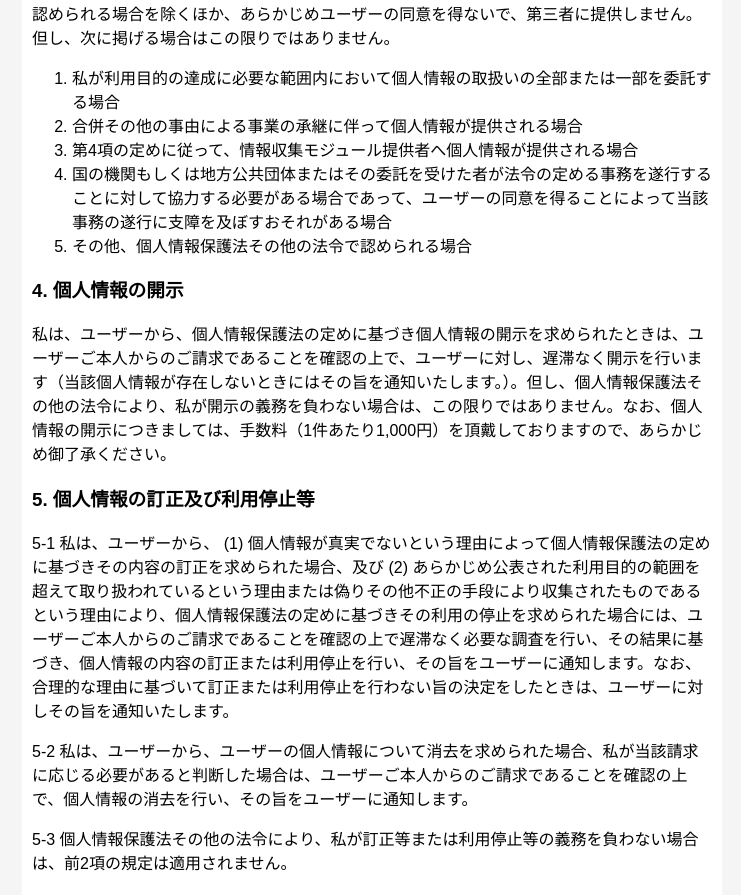
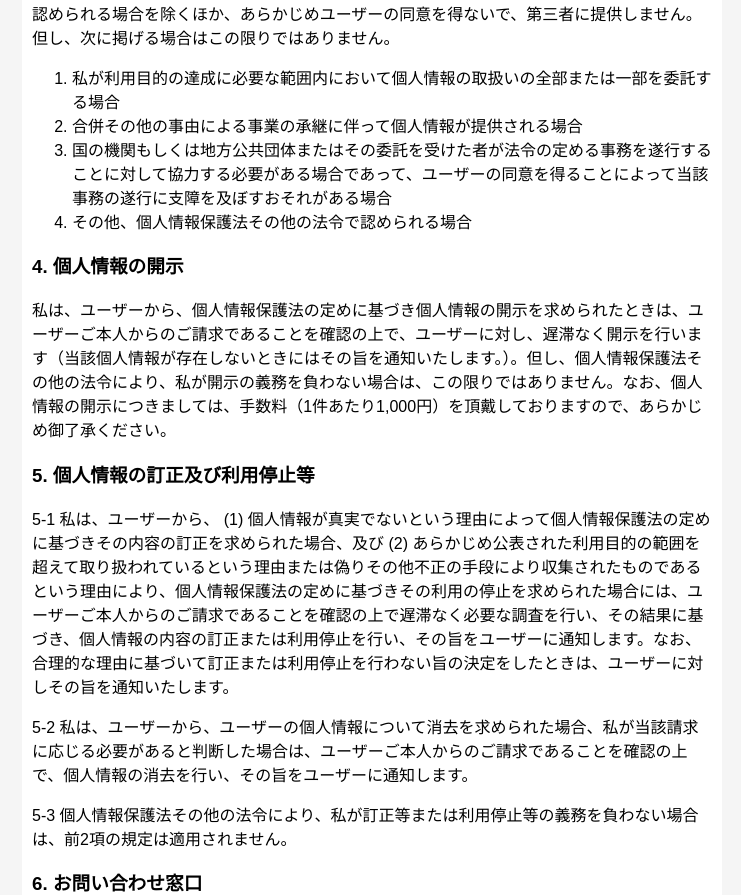
Before and after one commit to odiak/easy-coupon, a React app: page /privacy-policy in a window 1280 px wide. Shown: the part 1382-2277 px from the top of the page, without its empty margins (268-1009 px from the left). Built offline with nearby package versions, Linux system fonts and the light colour scheme.

Commit message:
Modify privacy policy

```diff
--- a/src/components/PrivacyPolicy.tsx
+++ b/src/components/PrivacyPolicy.tsx
@@ -60,7 +60,6 @@ export const PrivacyPolicy: FC<{}> = () => {
           私が利用目的の達成に必要な範囲内において個人情報の取扱いの全部または一部を委託する場合
         </li>
         <li>合併その他の事由による事業の承継に伴って個人情報が提供される場合</li>
-        <li>第4項の定めに従って、情報収集モジュール提供者へ個人情報が提供される場合</li>
         <li>
           国の機関もしくは地方公共団体またはその委託を受けた者が法令の定める事務を遂行することに対して協力する必要がある場合であって、ユーザーの同意を得ることによって当該事務の遂行に支障を及ぼすおそれがある場合
         </li>
```
